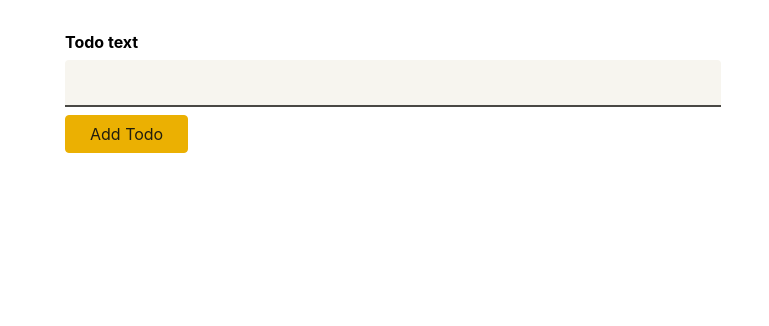
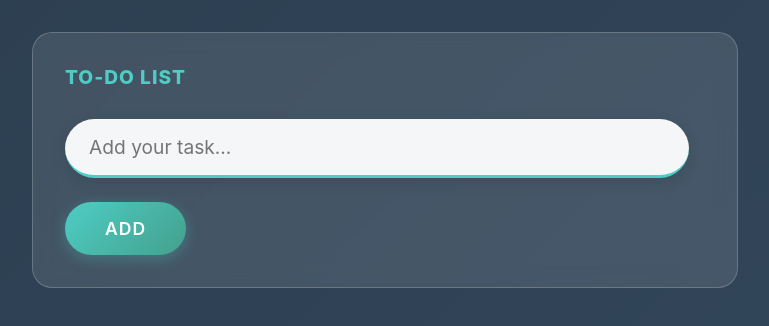
Before and after one commit to danielleconeva/react-to-do-app, a React (Create React App) app: page / in a window 1280 px wide. Shown: the top 326 px of the page, without its empty margins (255-1024 px from the left). Built offline with nearby package versions, Linux system fonts and the light colour scheme.

Commit message:
change styling

```diff
--- a/src/components/NewTodo.module.css
+++ b/src/components/NewTodo.module.css
@@ -1,42 +1,68 @@
 .form {
     width: 40rem;
     margin: 2rem auto;
-
+    background: rgba(255, 255, 255, 0.1);
+    backdrop-filter: blur(10px);
+    border-radius: 20px;
+    padding: 2rem;
+    border: 1px solid rgba(255, 255, 255, 0.2);
 }
 
 .form label {
     display: block;
-  font-weight: bold;
-  margin-bottom: 0.5rem;
+    font-weight: 800;
+    margin-bottom: 1rem;
+    padding-bottom: 0.9rem;
+    color: #4ecdc4;
+    font-size: 1.2rem;
+    text-transform: uppercase;
+    letter-spacing: 1px;
 }
 
 .form input {
     display: block;
-  width: 100%;
+    width: 90%;
     font: inherit;
-  font-size: 1.5rem;
-  padding: 0.5rem;
-  border-radius: 4px;
-  background-color: #f7f5ef;
+    font-size: 1.2rem;
+    padding: 1rem 1.5rem;
+    border-radius: 50px;
+    background: rgba(255, 255, 255, 0.95);
     border: none;
-  border-bottom: 2px solid #494844;
-  border-bottom-right-radius: 0;
-  border-bottom-left-radius: 0;
-  margin-bottom: 0.5rem;
+    border-bottom: 3px solid #4ecdc4;
+    border-bottom-right-radius: 50px;
+    border-bottom-left-radius: 50px;
+    margin-bottom: 1.5rem;
+    color: #2c3e50;
+    box-shadow: 0 4px 15px rgba(0, 0, 0, 0.1);
+    transition: all 0.3s ease;
+}
+
+.form input:focus {
+    outline: none;
+    box-shadow: 0 4px 20px rgba(78, 205, 196, 0.4);
+    background: white;
+    border-bottom-color: #44a08d;
 }
 
 .form button {
     font: inherit;
-  background-color: #ebb002;
-  border: 1px solid #ebb002;
-  color: #201d0f;
-  padding: 0.5rem 1.5rem;
-  border-radius: 4px;
+    background: linear-gradient(135deg, #4ecdc4, #44a08d);
+    border: none;
+    color: white;
+    padding: 1rem 2.5rem;
+    border-radius: 50px;
     cursor: pointer;
+    font-size: 1.1rem;
+    font-weight: 600;
+    box-shadow: 0 4px 15px rgba(78, 205, 196, 0.3);
+    transition: all 0.3s ease;
+    text-transform: uppercase;
+    letter-spacing: 1px;
 }
 
 .form button:hover,
 .form button:active {
-  background-color: #ebc002;
-  border-color: #ebc002;
+    transform: translateY(-2px);
+    box-shadow: 0 8px 25px rgba(78, 205, 196, 0.4);
+    background: linear-gradient(135deg, #44a08d, #4ecdc4);
 }
--- a/src/components/NewTodo.tsx
+++ b/src/components/NewTodo.tsx
@@ -23,9 +23,14 @@
 
     return (
         <form onSubmit={submitHandler} className={classes.form}>
-            <label htmlFor="text">Todo text</label>
-            <input type="text" id="text" ref={todoTextInputRef} />
-            <button>Add Todo</button>
+            <label htmlFor="text">TO-DO LIST</label>
+            <input
+                type="text"
+                id="text"
+                ref={todoTextInputRef}
+                placeholder="Add your task..."
+            />
+            <button>Add</button>
         </form>
     );
 };
--- a/src/components/TodoItem.module.css
+++ b/src/components/TodoItem.module.css
@@ -1,6 +1,18 @@
 .item {
-  margin: 1rem 0;
-  box-shadow: 0 1px 4px rgba(0, 0, 0, 0.2);
-  padding: 1rem;
-  background-color: #f7f5ef;
+    margin: 1rem 0;
+    box-shadow: 0 2px 8px rgba(0, 0, 0, 0.2);
+    padding: 1.5rem;
+    background: rgba(255, 255, 255, 0.08);
+    backdrop-filter: blur(5px);
+    border-radius: 15px;
+    font-size: 1.2rem;
+    font-weight: 200;
+    border: 1px solid rgba(255, 255, 255, 0.15);
+    transition: all 0.3s ease;
 }
+
+.item:hover {
+    transform: translateY(-1px);
+    box-shadow: 0 4px 12px rgba(0, 0, 0, 0.25);
+    background: rgba(255, 255, 255, 0.12);
+}
--- a/src/index.css
+++ b/src/index.css
@@ -5,4 +5,7 @@
         "Helvetica Neue", sans-serif;
     -webkit-font-smoothing: antialiased;
     -moz-osx-font-smoothing: grayscale;
+    background: linear-gradient(135deg, #2c3e50 0%, #34495e 100%);
+    min-height: 100vh;
+    color: white;
 }
```
Also changed, not shown: src/components/Todos.module.css (+4 -4 lines). Lines whose indentation alone changed are shown as unchanged.
